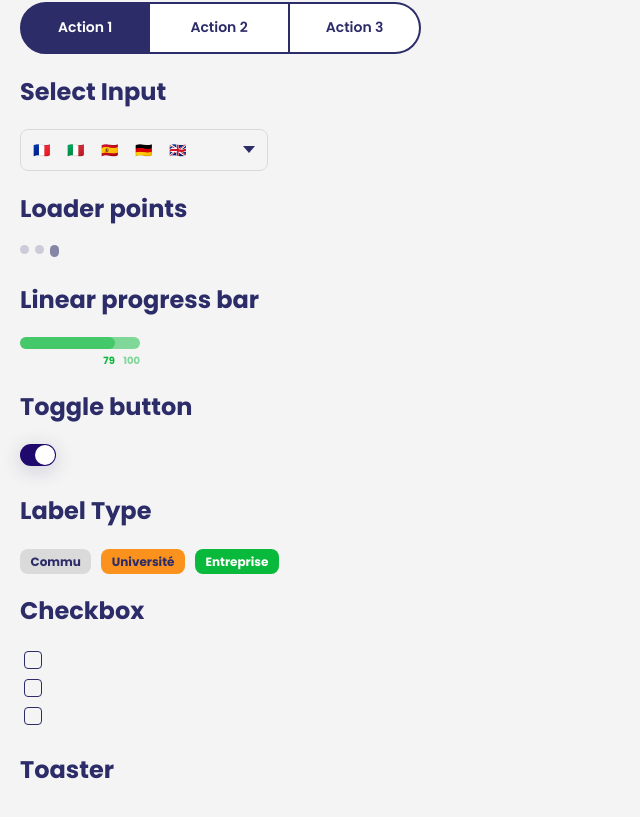
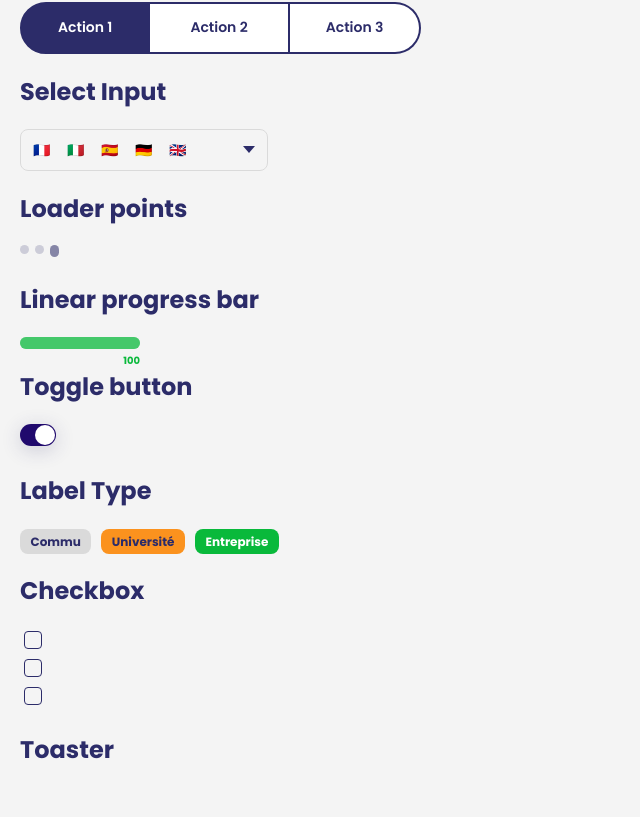
Before and after one commit to Ma-Petite-Planete/ma-petite-librairie, a React (Vite) app: page / in a window 1280 px wide. Shown: the part 4734-5551 px from the top of the page, without its empty margins (0-640 px from the left). Built offline with nearby package versions, Linux system fonts and the light colour scheme; a web font is replaced by a local one.

Commit message:
change en line issue

```diff
--- a/src/App.tsx
+++ b/src/App.tsx
@@ -460,7 +460,7 @@ function App() {
       <h2>Linear progress bar</h2>
       <MppLinearProgressBar
         maxValue={100}
-        value={79}
+        value={100}
         colorStyle={ProgressBarStyle.green}
       />
 
--- a/src/components/MppLinearProgressBar/MppLinearProgressBar.tsx
+++ b/src/components/MppLinearProgressBar/MppLinearProgressBar.tsx
@@ -62,7 +62,7 @@ export const MppLinearProgressBar: React.FC<LinearProgressBarProps> = ({
         </div>
       </div>
       <p
-        className={`background_value--max_value ${finishPercentage > 80 ? 'end_line_number' : ''}`}
+        className={`background_value--max_value ${finishPercentage >= 100 ? 'hide' : finishPercentage > 80 ? 'end_line_number' : ''}`}
       >
         {maxValue}
       </p>
--- a/src/components/MppLinearProgressBar/mpp_linear_progress_bar.css
+++ b/src/components/MppLinearProgressBar/mpp_linear_progress_bar.css
@@ -22,6 +22,10 @@
 .end_line_number {
   position: absolute;
   right: -20px;
+}
+
+.hide {
+  display: none;
 }
 
 /*----------------- DEFAULT ------------------*/
```
Also changed, not shown: 2 other files (tests, documents, lock files or other folders).
